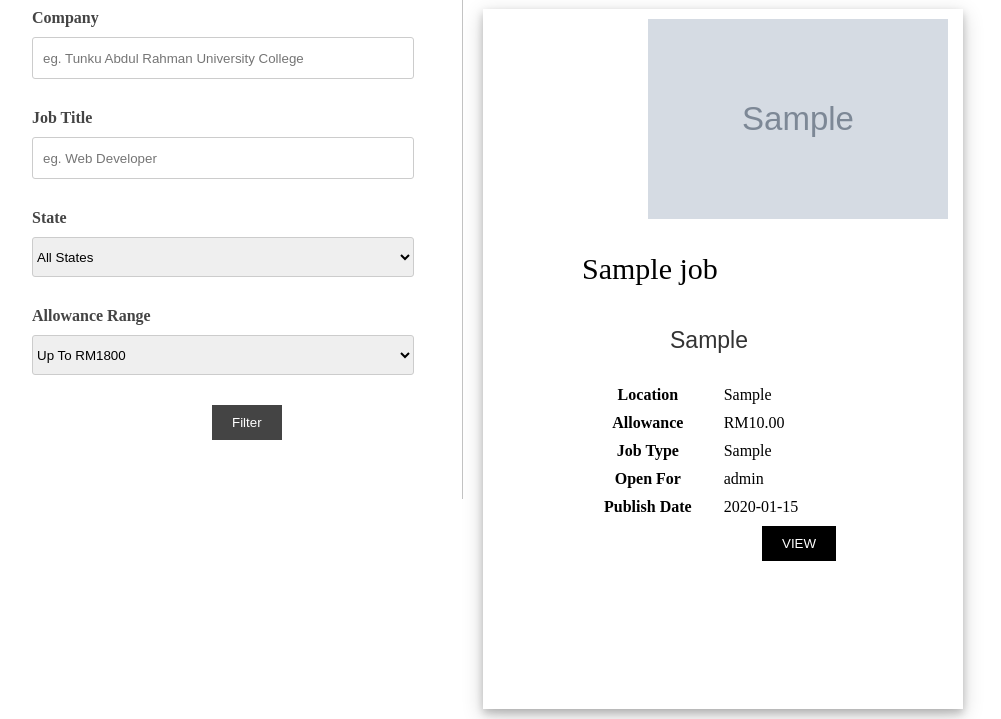
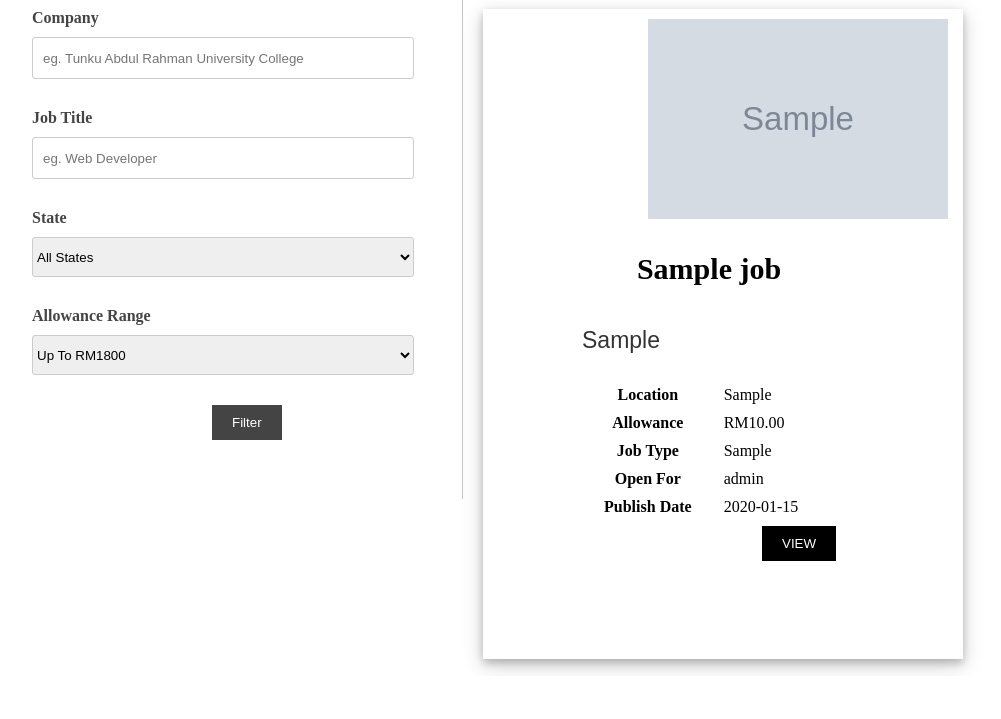
Before and after one commit to yongsean/cloudAssignment, a Flask app: template templates/SearchCompany.html in a window 1280 px wide. Shown: the part 124-843 px from the top of the page, without its empty margins (18-1019 px from the left). After the commit the page ends 796 px from the top, so only its background shows below. Run offline with Flask 3, Linux system fonts and the light colour scheme; the template is opened without the code that fills it: most values are stand-ins (such as "Sample title", 1, 10 or a date in 2020); grey boxes marked "Sample" are stand-in pictures; some libraries are stand-ins or nearby versions.

Commit message:
Update SearchCompany.html

```diff
--- a/templates/SearchCompany.html
+++ b/templates/SearchCompany.html
@@ -209,7 +209,7 @@
 
     .job-ad {
         width: 480px;
-        height: 700px;
+        height: 650px;
         margin: 10px;
         float: left;
         display: flex;
@@ -317,8 +317,7 @@
         background-color: #444;
     }
 
-    table .job-content h2,
-    h3 {
+    .job-content h2 {
         font-weight: bold;
         text-align: center;
     }
```
